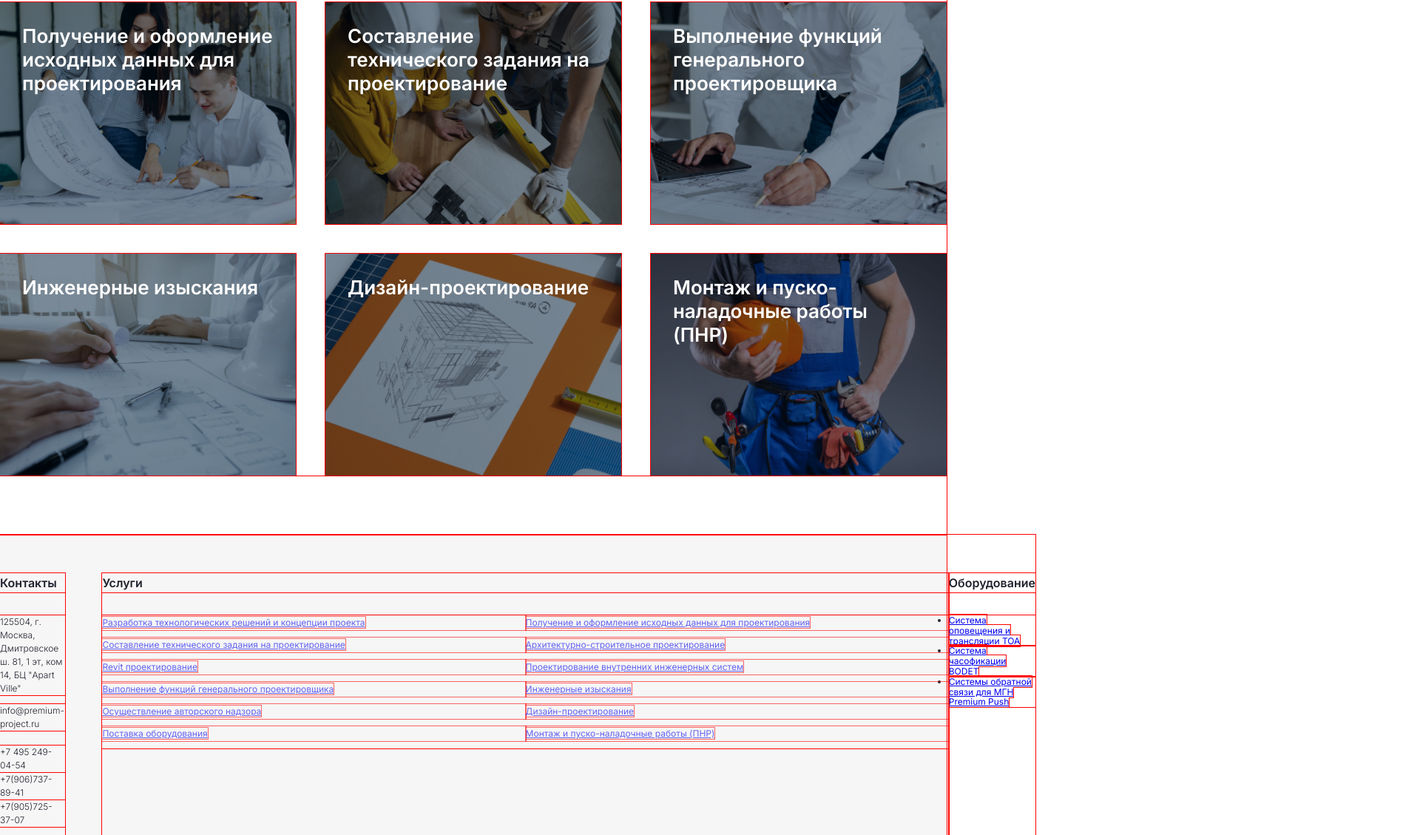
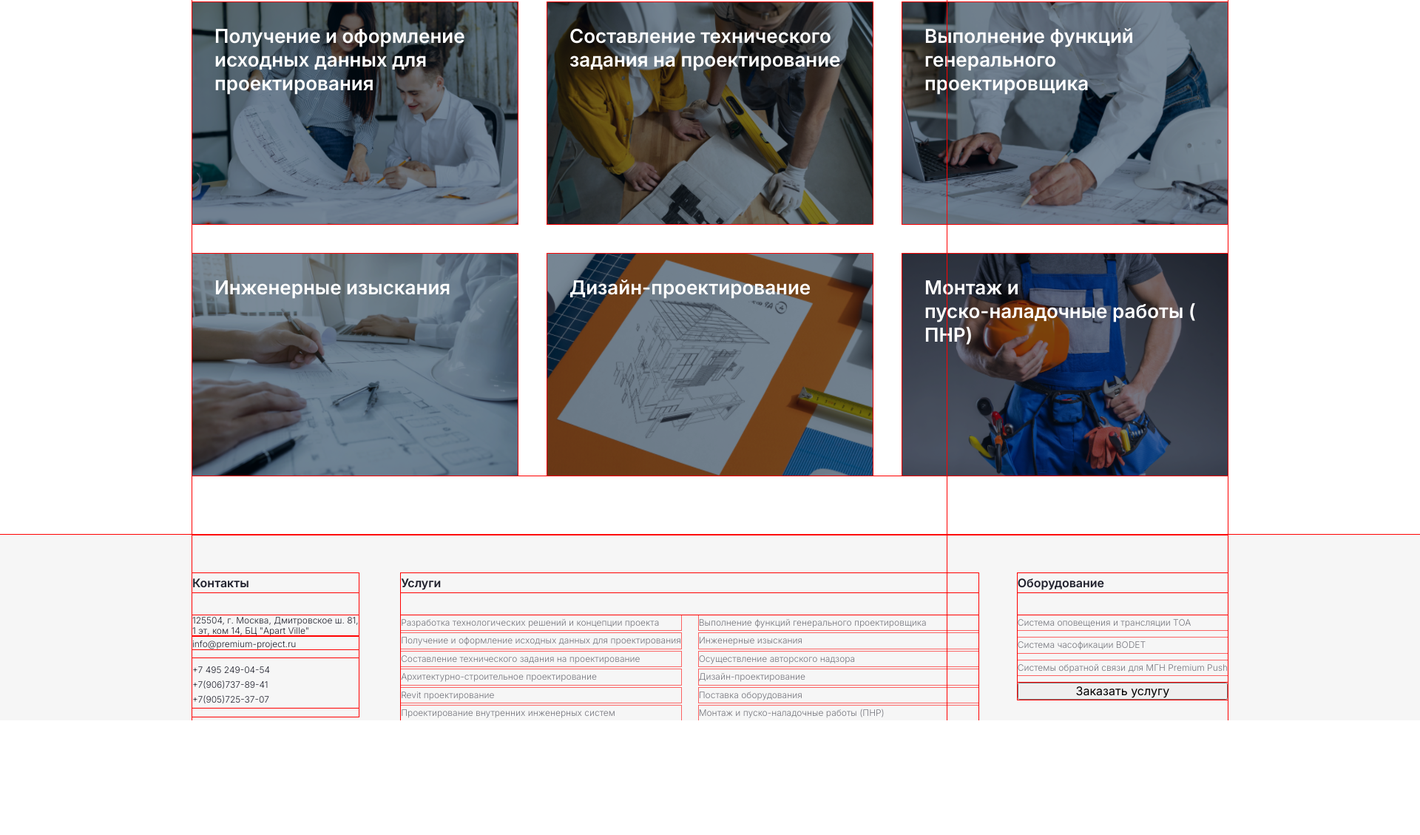
Before and after one commit to VovaLenin/premium_project, a plain HTML site: page index.html in a window 1280 px wide. Shown: the part 1671-2800 px from the top of the page at 74% size, 1920 px wide, since content can reach past the window. After the commit the page ends 2645 px from the top, so only its background shows below. Drawn offline with nearby package versions, Linux system fonts and the light colour scheme.

Commit message:
save before sleep))

```diff
--- a/index.html
+++ b/index.html
@@ -127,34 +127,43 @@
 
       <div class="swiper-pagination"></div>
     </section>
-    <section class="services">
-      <h1 class="services__title">Услуги</h1>
-      <div class="servives__grid">
-        <div class="services__grid-card card_01">
+    <section class="main__services">
+      <h1 class="main__services__title">Услуги</h1>
+      <div class="main__servives__grid">
+        <div class="main__services__grid-card card_01">
           Архитектурно-строительное проектирование
         </div>
-        <div class="services__grid-card card_02">
+        <div class="main__services__grid-card card_02">
           Проектирование внутренних инженерных систем
         </div>
-        <div class="services__grid-card card_03">Поставка оборудования</div>
-        <div class="services__grid-card card_04">Авторский надзор</div>
-        <div class="services__grid-card card_05">Revit проектирование</div>
-        <div class="services__grid-card card_06">
+        <div class="main__services__grid-card card_03">
+          Поставка оборудования
+        </div>
+        <div class="main__services__grid-card card_04">Авторский надзор</div>
+        <div class="main__services__grid-card card_05">
+          Revit проектирование
+        </div>
+        <div class="main__services__grid-card card_06">
           Разработка технологических решений и концепции проекта
         </div>
-        <div class="services__grid-card card_07">
+        <div class="main__services__grid-card card_07">
           Получение и оформление исходных данных для проектирования
         </div>
-        <div class="services__grid-card card_08">
+        <div class="main__services__grid-card card_08">
           Составление технического задания на проектирование
         </div>
-        <div class="services__grid-card card_09">
+        <div class="main__services__grid-card card_09">
           Выполнение функций генерального проектировщика
         </div>
-        <div class="services__grid-card card_10">Инженерные изыскания</div>
-        <div class="services__grid-card card_11">Дизайн-проектирование</div>
-        <div class="services__grid-card card_12">
-          Монтаж и пуско-наладочные работы (ПНР)
+        <div class="main__services__grid-card card_10">
+          Инженерные изыскания
+        </div>
+        <div class="main__services__grid-card card_11">
+          Дизайн-проектирование
+        </div>
+        <div class="main__services__grid-card card_12">
+          Монтаж и<br />
+          пуско-наладочные работы (<br />ПНР)
         </div>
       </div>
     </section>
@@ -162,52 +171,46 @@
       <div class="footer__container">
         <div class="footer__contacts">
           <h1>Контакты</h1>
-          <p class="adress">
-            125504, г. Москва, Дмитровское ш. 81, 1 эт, ком 14, БЦ "Apart Ville"
+          <div class="contacts-info">
+            <p сlass="contact-address">
+              125504, г. Москва, Дмитровское ш. 81,<br />
+              1 эт, ком 14, БЦ "Apart Ville"
             </p>
-          <p>info@premium-project.ru</p>
-          <div class="footer__contacts-numbers">
-            <p>+7 495 249-04-54</p>
-            <p>+7(906)737-89-41</p>
-            <p>+7(905)725-37-07</p>
+            <p class="contact-email">info@premium-project.ru</p>
+            <p class="contact-numbers">
+              +7 495 249-04-54<br />+7(906)737-89-41<br />+7(905)725-37-07
+            </p>
           </div>
         </div>
         <div class="footer__services">
           <h1>Услуги</h1>
-          <ul class="services__list">
-            <li>
+          <div class="services-grid">
             <a href="#"
               >Разработка технологических решений и концепции проекта</a
             >
-            </li>
-            <li>
+            <a href="#">Выполнение функций генерального проектировщика</a>
             <a href="#"
               >Получение и оформление исходных данных для проектирования</a
             >
-            </li>
-            <li>
+            <a href="#">Инженерные изыскания</a>
             <a href="#">Составление технического задания на проектирование</a>
-            </li>
-            <li><a href="#">Архитектурно-строительное проектирование</a></li>
-            <li><a href="#">Revit проектирование</a></li>
-            <li><a href="#">Проектирование внутренних инженерных систем</a></li>
-            <li>
-              <a href="#">Выполнение функций генерального проектировщика</a>
-            </li>
-            <li><a href="#">Инженерные изыскания</a></li>
-            <li><a href="#">Осуществление авторского надзора</a></li>
-            <li><a href="#">Дизайн-проектирование</a></li>
-            <li><a href="#">Поставка оборудования</a></li>
-            <li><a href="#">Монтаж и пуско-наладочные работы (ПНР)</a></li>
-          </ul>
+            <a href="#">Осуществление авторского надзора</a>
+            <a href="#">Архитектурно-строительное проектирование</a>
+            <a href="#">Дизайн-проектирование</a>
+            <a href="#">Revit проектирование</a>
+            <a href="#">Поставка оборудования</a>
+            <a href="#">Проектирование внутренних инженерных систем</a>
+            <a href="#">Монтаж и пуско-наладочные работы (ПНР)</a>
+          </div>
         </div>
         <div class="footer__equipment">
           <h1>Оборудование</h1>
-          <ul>
-            <li><a href="#">Система оповещения и трансляции TOA</a></li>
-            <li><a href="#">Система часофикации BODET</a></li>
-            <li><a href="#">Системы обратной связи для МГН Premium Push</a></li>
-          </ul>
+          <div class="equipment-grid">
+            <a href="#">Система оповещения и трансляции TOA</a>
+            <a href="#">Система часофикации BODET</a>
+            <a href="#">Системы обратной связи для МГН Premium Push</a>
+            <button class="order-service">Заказать услугу</button>
+          </div>
         </div>
       </div>
     </footer>
--- a/src/styles/style.css
+++ b/src/styles/style.css
@@ -17,7 +17,7 @@ body {
   font-weight: 400;
   color: #20212d;
   max-width: 1920px;
-  /* width: 1920px; */
+  width: 1920px;
   /* background-attachment: fixed;  */
   /* overflow: auto; */
 }
@@ -25,8 +25,8 @@ body {
 .header {
   display: flex;
   max-width: 1920px;
-  width: 100%;
-  /* width: 1920px; */
+  /* width: 100%; */
+  width: 1920px;
   height: 100px;
   font-weight: 500;
   align-items: center;
@@ -145,7 +145,7 @@ body {
 }
 
 .banner-slider__slide {
-  /* width: 100%; */
+  width: 100%;
   height: auto;
   background: url("../images/slide-background.png");
   background-repeat: no-repeat;
@@ -231,13 +231,13 @@ body {
   /* right: 10px; */
 }
 
-.services {
+.main__services {
   max-width: 1400px;
   margin: 0 auto;
   padding-bottom: 80px;
 }
 
-.services__title {
+.main__services__title {
   color: var(--dark-blue);
   font-size: 44px;
   font-weight: 600;
@@ -246,13 +246,13 @@ body {
   margin-bottom: 30px;
 }
 
-.servives__grid {
+.main__servives__grid {
   display: grid;
   grid-template-columns: repeat(3, 1fr);
   grid-gap: 40px;
 }
 
-.services__grid-card {
+.main__services__grid-card {
   height: 300px;
   font-size: 26px;
   font-weight: 600;
@@ -306,20 +306,19 @@ body {
 }
 
 .footer {
+  background: #f6f6f6;
   width: 100%;
-  background: rgb(246, 246, 246);
-  font-size: 12px;
 }
-
 .footer__container {
+  max-width: 1400px;
+  margin: 0 auto;
   display: flex;
-  height: 377px;
-  width: 1400px;
-  margin: 0 auto;
+  justify-content: space-between;
+  align-items: flex-start;
   padding-top: 52px;
 }
 
-.footer__container h1 {
+.footer h1 {
   font-size: 16px;
   font-weight: 600;
   line-height: 26px;
@@ -327,41 +326,57 @@ body {
   margin-top: 0;
 }
 
-.footer__contacts {
-  width: 230px;
-  margin-right: 50px;
+.footer p {
+  font-size: 12px;
 }
 
-.footer__contacts p {
-  margin-bottom: 12px;
-  font-weight: 300;
-  line-height: 18px;
+.footer__contacts {
+  margin-right: 5px;
 }
 
-.adress {
-  line-height: 18px;
+.contacts-info {
+  font-weight: 300;
 }
 
-.footer__contacts-numbers {
-  margin-top: 20px;
+.footer__contacts-info p.contact-address {
+  padding-top: 6px;
+  line-height: 1.5;
+  margin-bottom: 12px;
 }
 
-.footer__contacts-numbers p {
-  margin-bottom: 1px;
+p.contact-email {
+  line-height: 1.25;
+  padding-top: 3px;
+  margin-bottom: 12px;
 }
 
-.footer__services {
+p.contact-numbers {
+  padding-top: 6px;
+  line-height: 1.7;
+  margin-bottom: 12px;
 }
 
-.services__list {
-  display: flex;
-  flex-wrap: wrap;
-  list-style: none;
-  line-height: 20px;
+.services-grid a,
+.equipment-grid a {
+  text-decoration: none;
+  font-size: 12px;
+  opacity: 0.6;
+  color: rgb(32, 33, 45);
+  font-weight: 300;
+  line-height: 1.7;
 }
 
-.services__list li {
-  margin-bottom: 10px;
-  opacity: 0.6;
-  flex: 1 50%;
+.services-grid {
+  display: grid;
+  grid-template-columns: repeat(2, minmax(200px, 1fr));
+  grid-gap: 4px 24px;
+  white-space: nowrap;
+  grid-auto-flow: row dense;
 }
+
+.equipment-grid {
+  display: grid;
+  grid-template-columns: minmax(200px, 1fr);
+  grid-gap: 10px;
+  white-space: nowrap;
+}
```
Lines whose indentation alone changed are shown as unchanged.
